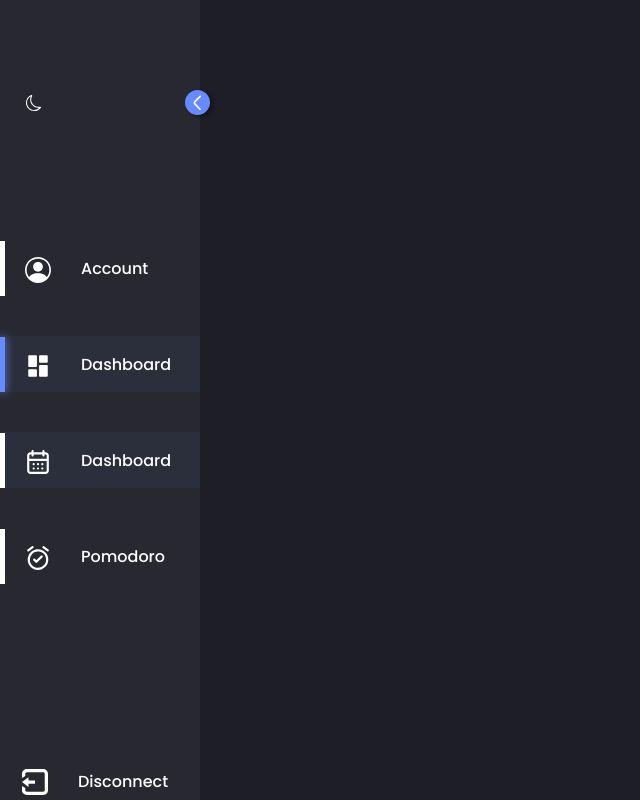
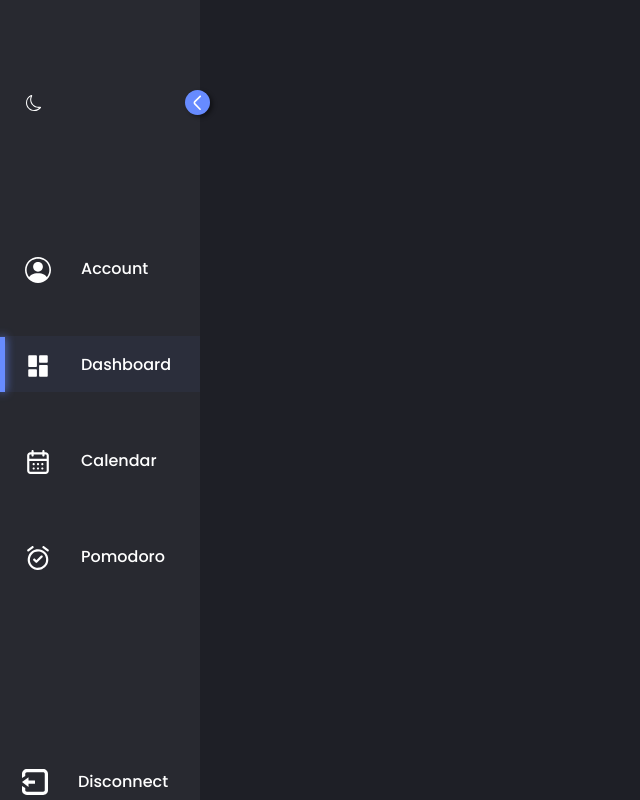
Before and after one commit to Dimitriftl/pomodoro_tracker, a React (Vite) app: page /dashboard in a window 1280 px wide. Shown: the whole page, without its empty margins (0-640 px from the left). Built offline with nearby package versions, Linux system fonts and the light colour scheme; a web font is replaced by a local one.

Commit message:
:lipstick: fix switch dark/lighrt theme

```diff
--- a/src/components/Navbar/Navbar.scss
+++ b/src/components/Navbar/Navbar.scss
@@ -69,7 +69,6 @@
     display: flex;
     gap: 40px;
     justify-content: space-around;
-    // align-items: center;
     flex-wrap: wrap;
   }
 
@@ -92,12 +91,19 @@
       top: 5px;
     }
 
-    .selectedPage {
+    .pageMarker {
       position: absolute;
       left: 0;
       width: 5px;
       height: 55px;
-      background-color: #ffffff;
+
+      &.dark {
+        background-color: $dark-blue;
+      }
+
+      &.light {
+        background-color: $light-blue;
+      }
     }
 
     .active {
--- a/src/components/Navbar/Navbar.tsx
+++ b/src/components/Navbar/Navbar.tsx
@@ -48,12 +48,14 @@ const Navbar: React.FC<NavbarProps> = ({ setThemeColor, themeColor }) => {
     switchThemeContainer: string;
     rightArrowContainer: string;
     linkContent: string;
+    pageMarker: string;
     logout: string;
   } = {
     container: "navbarContainer" + " " + "navbarBackground",
     switchThemeContainer: "switchThemeContainer" + " " + themeColor,
     rightArrowContainer: "rightArrowContainer" + " " + "backgroundBlue",
     linkContent: "linkContent",
+    pageMarker: "pageMarker" + " " + themeColor,
     logout: "linkContent logout" + " " + themeColor,
   };
 
@@ -87,8 +89,8 @@ const Navbar: React.FC<NavbarProps> = ({ setThemeColor, themeColor }) => {
             <div
               className={
                 currentLocation === "/account"
-                  ? "selectedPage active"
-                  : "selectedPage"
+                  ? "pageMarker active backgroundBlue"
+                  : "pageMarker"
               }></div>
             <div className="svg">
               <AccountSvg theme={themeColor} />
@@ -105,8 +107,8 @@ const Navbar: React.FC<NavbarProps> = ({ setThemeColor, themeColor }) => {
             <div
               className={
                 currentLocation === "/dashboard"
-                  ? "selectedPage active"
-                  : "selectedPage"
+                  ? "pageMarker active"
+                  : "pageMarker"
               }></div>
             <div className="svg">
               <DashboardSvg theme={themeColor} />
@@ -116,7 +118,7 @@ const Navbar: React.FC<NavbarProps> = ({ setThemeColor, themeColor }) => {
 
           <Link
             className={
-              currentLocation === "/dashboard"
+              currentLocation === "/calendar"
                 ? `${navbarClasses.linkContent} linkContentActive`
                 : navbarClasses.linkContent
             }
@@ -124,13 +126,13 @@ const Navbar: React.FC<NavbarProps> = ({ setThemeColor, themeColor }) => {
             <div
               className={
                 currentLocation === "/calendar"
-                  ? "selectedPage active"
-                  : "selectedPage"
+                  ? "pageMarker active"
+                  : "pageMarker"
               }></div>
             <div className="svg">
               <CalendarSvg theme={themeColor} />
             </div>
-            <p>Dashboard</p>
+            <p>Calendar</p>
           </Link>
 
           <Link
@@ -142,7 +144,7 @@ const Navbar: React.FC<NavbarProps> = ({ setThemeColor, themeColor }) => {
             to="/">
             <div
               className={
-                currentLocation === "/" ? "selectedPage active" : "selectedPage"
+                currentLocation === "/" ? "pageMarker active" : "pageMarker"
               }></div>
             <div className="svg">
               <TimerSvg theme={themeColor} />
--- a/src/components/Switch/Switch.tsx
+++ b/src/components/Switch/Switch.tsx
@@ -1,5 +1,6 @@
+import { ThemeContext } from "../../context/MyProviders";
 import "./switch.scss";
-import { Dispatch, SetStateAction } from "react";
+import { Dispatch, SetStateAction, useContext } from "react";
 
 interface SwitchProps {
   autoStartPomodoro: boolean;
@@ -10,12 +11,20 @@ const Switch: React.FC<SwitchProps> = ({
   autoStartPomodoro,
   setAutoStartPomodoro,
 }) => {
+  const { themeColor } = useContext(ThemeContext);
+
+  console.log(themeColor);
+
+  const classes = {
+    switch: "switch" + " " + themeColor,
+  };
+
   const toggleAutoPlay = () => {
     setAutoStartPomodoro((current) => !current);
   };
 
   return (
-    <label className="switch">
+    <label className={classes.switch}>
       <input
         type="checkbox"
         onChange={toggleAutoPlay}
--- a/src/components/Switch/switch.scss
+++ b/src/components/Switch/switch.scss
@@ -6,11 +6,48 @@
   width: 42px;
   height: 22px;
 
+  &.dark {
+    .slider {
+      background: $dark-lighter-grey;
+      box-shadow: 1px 1px 2px 0px #1a1a1a inset;
+    }
+
+    .slider:before {
+      background-color: $dark-darker-white;
+    }
+
+    input:checked + .slider {
+      background-color: $dark-lighter-grey;
+    }
+
+    input:checked + .slider:before {
+      background-color: $dark-blue;
+    }
+  }
+
+  &.light {
+    .slider {
+      background: $light-grey;
+      box-shadow: 1px 1px 2px 0px rgba(0, 0, 0, 0.25) inset;
+    }
+
+    .slider:before {
+      background-color: $light-darker-white;
+    }
+
+    input:checked + .slider {
+      background-color: $light-grey;
+    }
+
+    input:checked + .slider:before {
+      background-color: $light-blue;
+    }
+  }
+
   input {
     opacity: 0;
     width: 0;
     height: 0;
-  }
   }
 
   .slider {
@@ -20,8 +57,7 @@
     left: 0;
     right: 0;
     bottom: 0;
-  background: $dark-lighter-grey;
-  box-shadow: 1px 1px 2px 0px #1a1a1a inset;
+    // background: $dark-lighter-grey;
 
     transition: 0.4s;
     border-radius: 28px;
@@ -34,20 +70,21 @@
     width: 14px;
     left: 4px;
     top: 4px;
-  background-color: $dark-darker-white;
+    // background-color: $dark-darker-white;
     transition: 0.4s;
     border-radius: 50%;
   }
 
   input:checked + .slider {
-  background-color: $dark-lighter-grey;
+    // background-color: $dark-lighter-grey;
   }
 
   input:checked + .slider:before {
     transform: translate(20px);
-  background-color: $dark-blue;
+    // background-color: $dark-blue;
   }
 
   .slider .rounded:before {
     border-radius: 50%;
   }
+}
--- a/src/index.scss
+++ b/src/index.scss
@@ -29,10 +29,10 @@ body.light {
 
   .backgroundBlue {
     background-color: #2a72f1;
-  }
 
-  .backgroundBlue:hover {
-    background-color: $light-blue-hover;
+    &:hover {
+      background-color: $light-blue-hover;
+    }
   }
 
   p,
@@ -97,7 +97,12 @@ body.dark {
     background-color: $dark-blue-hover;
   }
 
-  p {
+  p,
+  h2,
+  h3,
+  h4,
+  h5,
+  h6 {
     font-weight: 300;
     color: $dark-white;
   }
@@ -110,7 +115,6 @@ body.dark {
     background-color: $dark-lighter-grey;
     box-shadow: 1px 1px 2px 0px #151515 inset;
     color: #fff;
-
   }
 
   //NABAR
```
Lines whose indentation alone changed are shown as unchanged.
